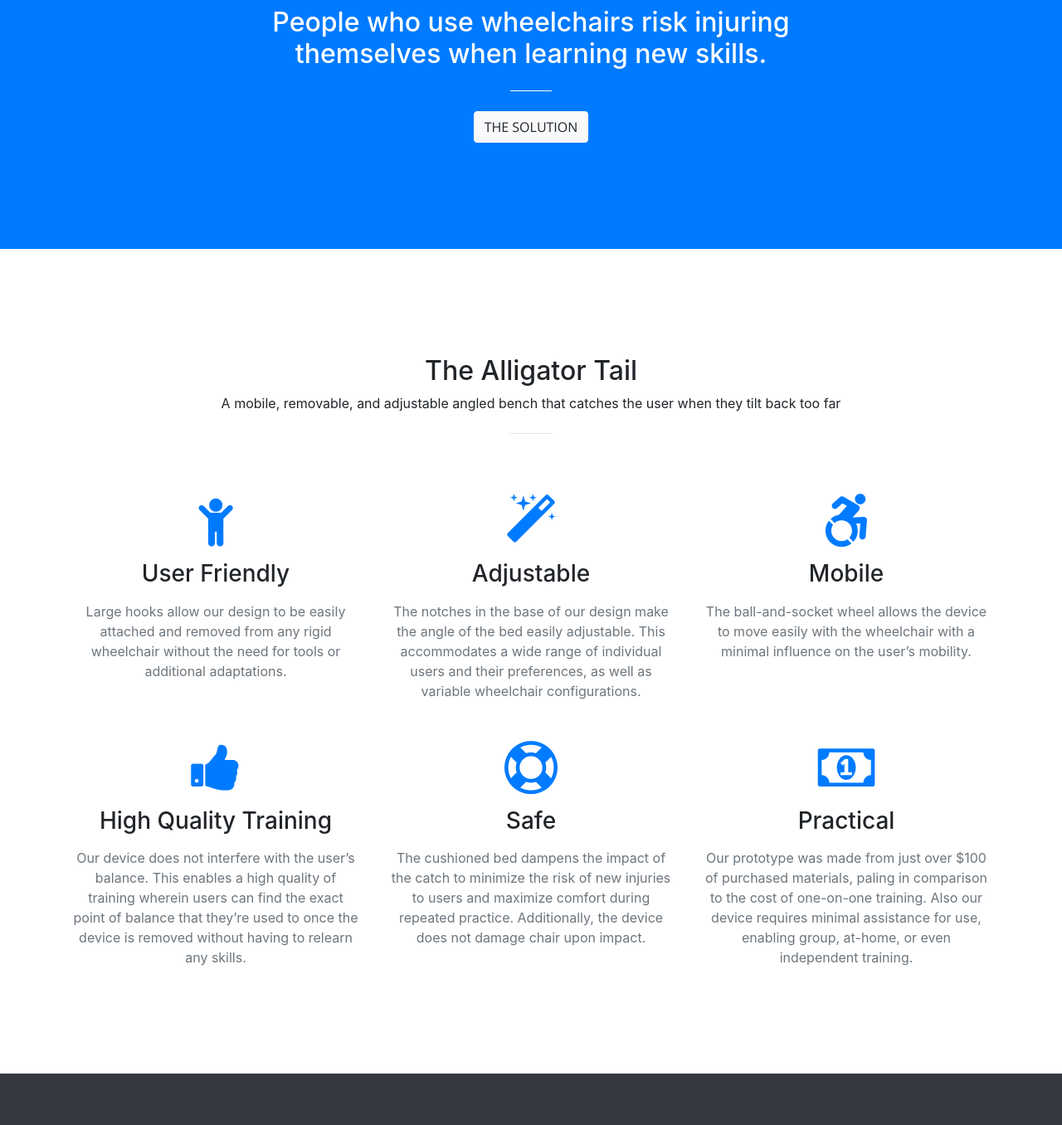
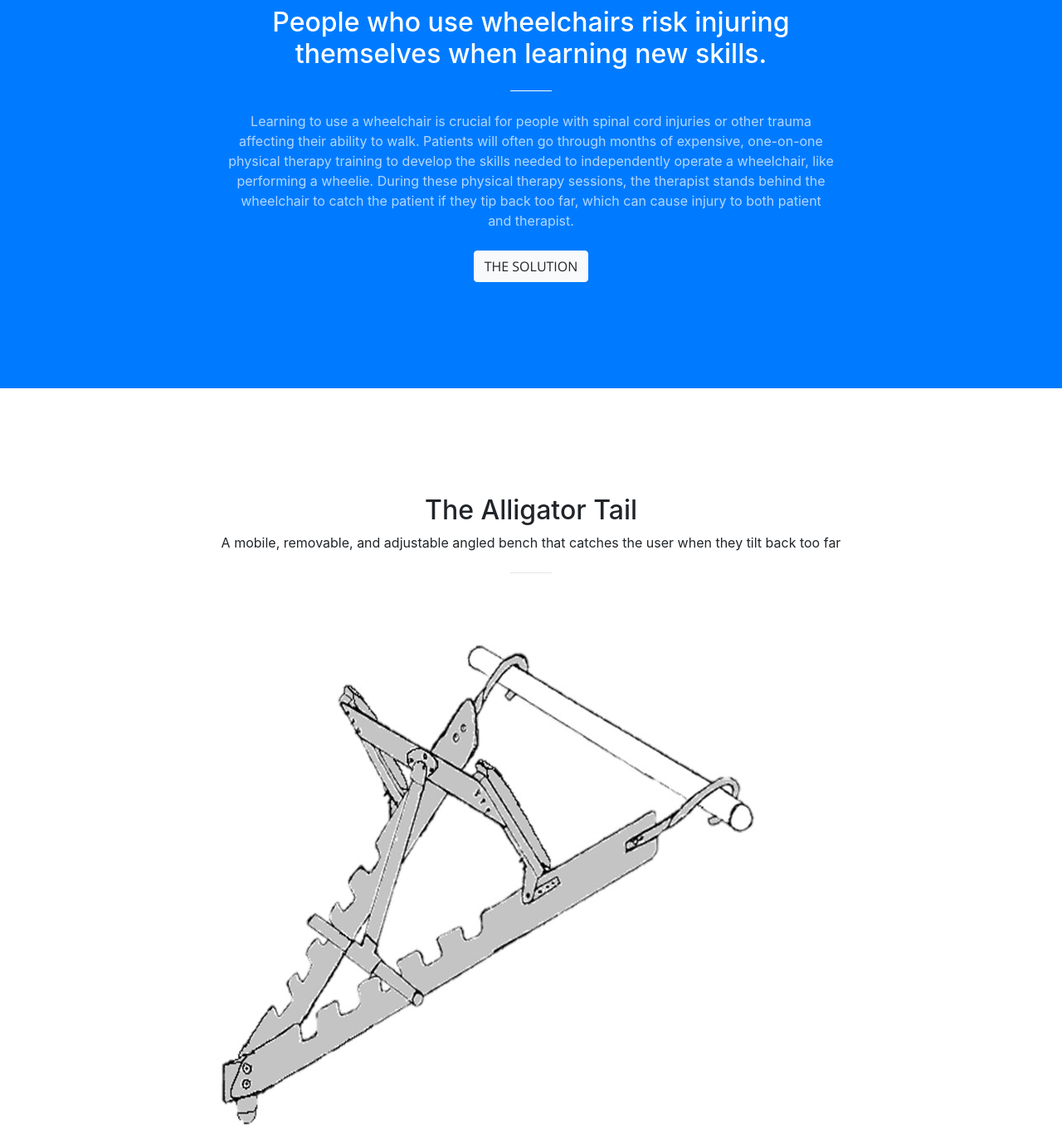
Before and after one commit to alligatortail/alligatortail, a website with bundled scripts: page index.html in a window 1280 px wide. Shown: the part 920-2276 px from the top of the page at 83% size. Built offline with nearby package versions, Linux system fonts and the light colour scheme.

Commit message:
finished except for about us

```diff
--- a/css/creative.css
+++ b/css/creative.css
@@ -214,6 +214,7 @@ header.masthead p {
   }
 }
 
+
 .videoWrapper {
 	position: relative;
 	padding-bottom: 56.25%; /* 16:9 */
--- a/index.html
+++ b/index.html
@@ -83,7 +83,10 @@
           <div class="col-lg-8 mx-auto text-center">
             <h2 class="section-heading text-white">People who use wheelchairs risk injuring themselves when learning new skills. </h2>
             <hr class="light my-4">
-            <p class="text-faded mb-4"> </p>
+            <p class="text-faded mb-4">Learning to use a wheelchair is crucial for people with spinal cord injuries or other trauma affecting their
+			ability to walk. Patients will often go through months of expensive, one-on-one physical therapy training to develop the skills needed to
+			independently operate a wheelchair, like performing a wheelie. During these physical therapy sessions, the therapist stands behind the wheelchair to catch the patient if
+			they tip back too far, which can cause injury to both patient and therapist.</p>
             <a class="btn btn-light btn-xl js-scroll-trigger" href="#services">The Solution</a>
           </div>
         </div>
@@ -100,6 +103,11 @@
           </div>
         </div>
       </div>
+	  <div class ="container">
+              <img class="img-fluid sketch" src="img/sketch-diag.jpg" alt="">
+
+      </div>
+
       <div class="container">
         <div class="row">
           <div class="col-lg-4 col-md-6 text-center">
```
Also changed, not shown: img/at-sideview.JPG, img/sketch-diag.jpg (added).
